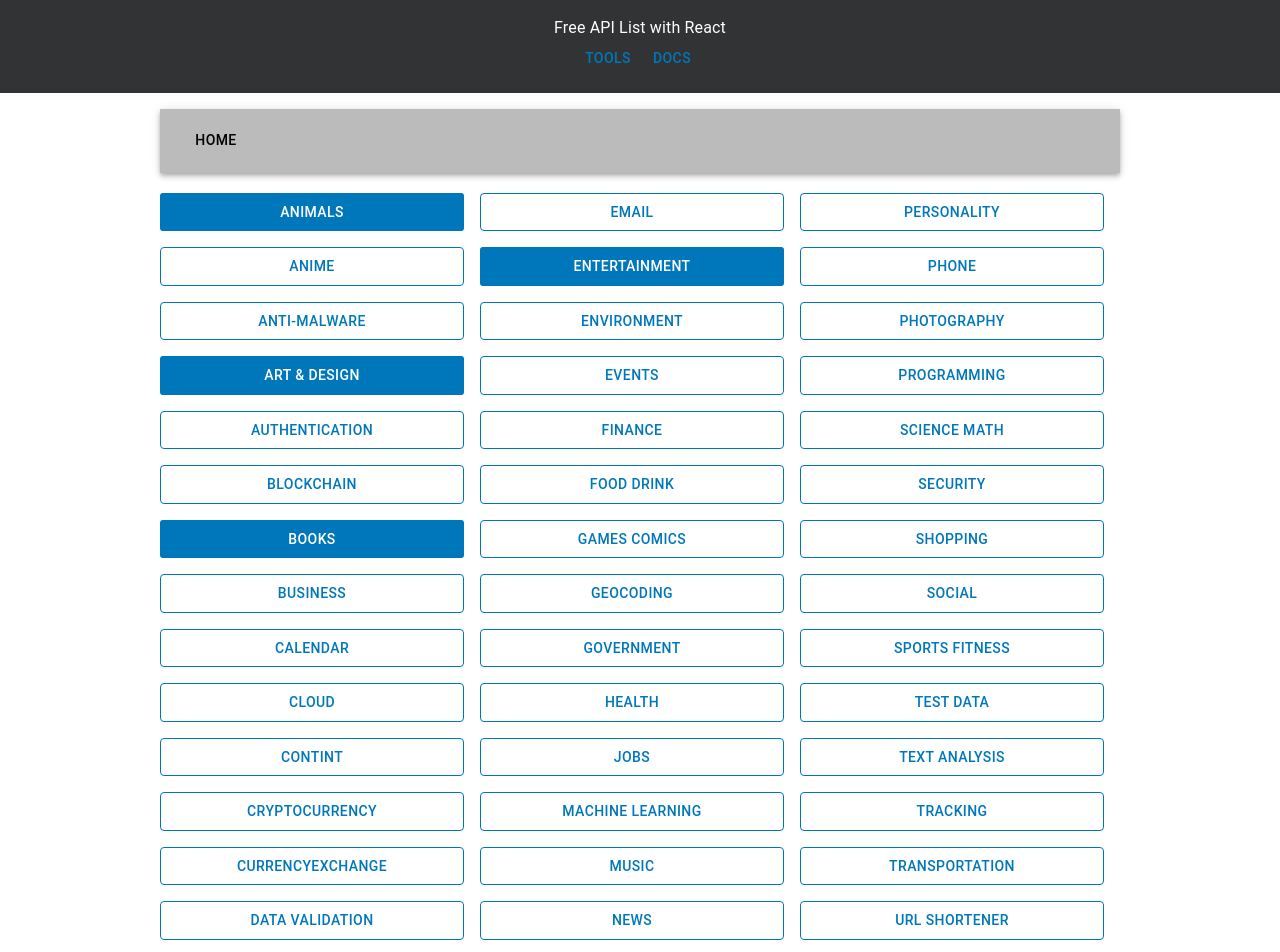
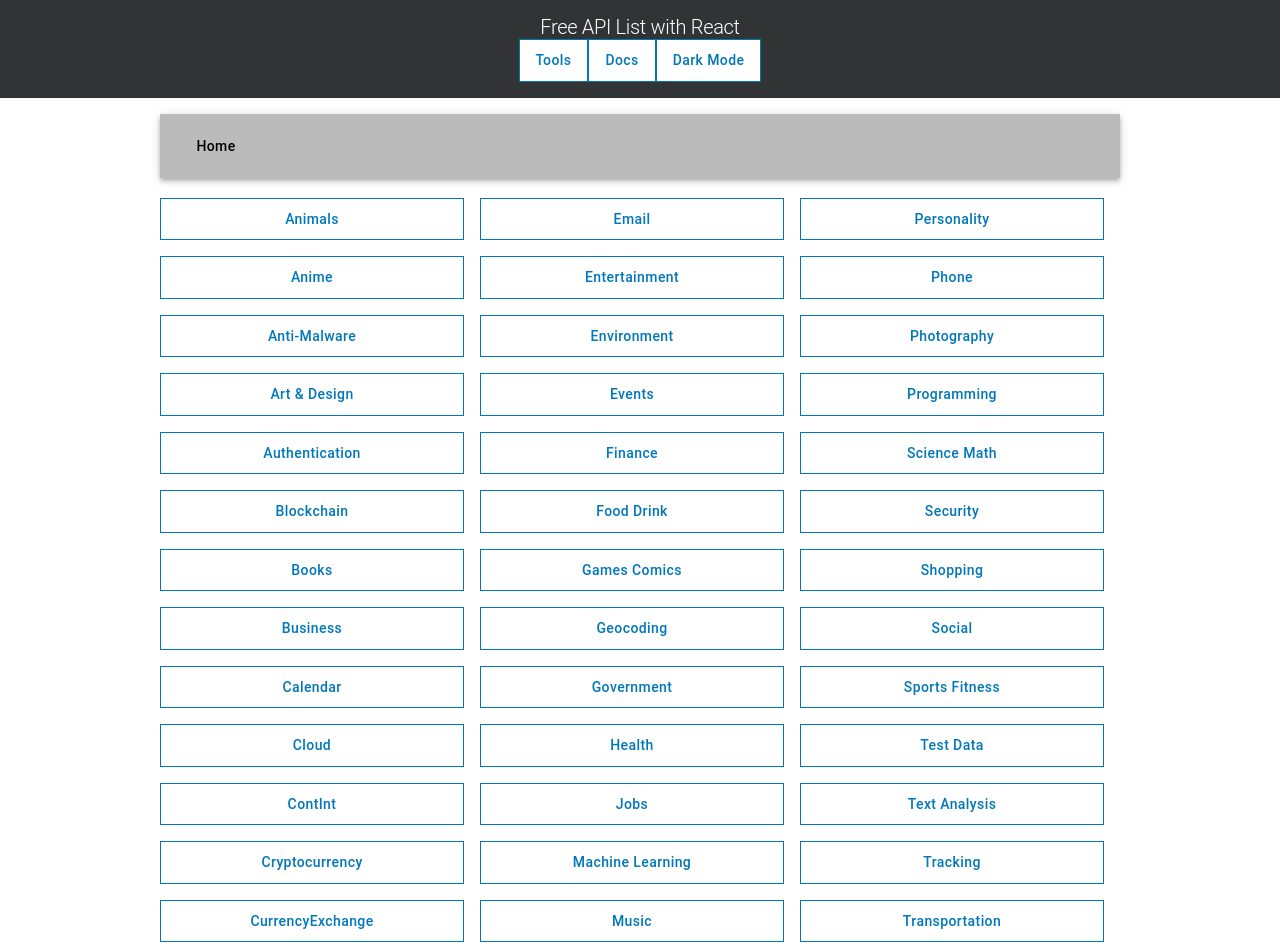
Before and after one commit to Curtis-Thomas/free-api-list-with-react, a React (Create React App) app: page / in a window 1280 px wide. Shown: the top 952 px of the page. Built offline with nearby package versions, Linux system fonts and the light colour scheme.

Commit message:
feat: add theme files, add dark mode (placeholder colors used)

```diff
--- a/src/App.js
+++ b/src/App.js
@@ -1,5 +1,5 @@
-import { Box, ThemeProvider } from "@mui/material";
 import { BrowserRouter as Router, Route, Routes } from "react-router-dom";
+import { useState } from "react";
 import Header from "./core/header/Header";
 import Main from "./core/main/Main";
 import Footer from "./core/footer/Footer";
@@ -71,14 +71,32 @@ import EntertainmentCorpBuzzWords from "./api/entertainment/EntertainmentCorpBuz
 import EntertainmentTechy from "./api/entertainment/EntertainmentTechy";
 
 import theme from "./theme";
+import themeDark from "./themeDark";
+import { Box, createTheme, ThemeProvider } from "@mui/material";
 
 function App() {
+  const [darkMode, setDarkMode] = useState(false);
+
+  const toggleDarkMode = () => {
+    setDarkMode(!darkMode);
+  };
+
+  const lightTheme = createTheme(theme);
+  const darkTheme = createTheme(themeDark);
+
   return (
-    <ThemeProvider theme={theme}>
+    <ThemeProvider theme={darkMode ? darkTheme : lightTheme}>
       <Router>
-        <Box sx={{ backgroundColor: "#ffffff", minHeight: "101vh" }}>
+        <Box
+          sx={{
+            minHeight: "100vh",
+            backgroundColor: darkMode
+              ? darkTheme.palette.background.default
+              : lightTheme.palette.background.default,
+          }}
+        >
           <Box sx={{ minHeight: "5vh" }}>
-            <Header />
+            <Header toggleDarkMode={toggleDarkMode} />
           </Box>
           <Box
             sx={{
--- a/src/core/header/Header.js
+++ b/src/core/header/Header.js
@@ -4,7 +4,7 @@ import { Box, Button, Typography } from "@mui/material";
 /**
  * Component for the header of the application.
  */
-const Header = () => {
+const Header = ({ toggleDarkMode }) => {
   const navigate = useNavigate();
 
   /**
@@ -32,10 +32,13 @@ const Header = () => {
         padding: 2,
       }}
     >
-      <Typography>Free API List with React</Typography>
+      <Typography variant="h1" fontSize={20}>
+        Free API List with React
+      </Typography>
       <Box>
         <Button onClick={handleToolsClick}>Tools</Button>
         <Button onClick={handleDocsClick}>Docs</Button>
+        <Button onClick={toggleDarkMode}>Dark Mode</Button>
       </Box>
     </Box>
   );
--- a/src/core/main/BtnRouting.js
+++ b/src/core/main/BtnRouting.js
@@ -33,7 +33,6 @@ const BtnRouting = ({ btnName, navigateTo, backgroundColor, textColor }) => {
         fullWidth={true}
         onClick={handleClick}
         style={{ color: `${textColor}` }}
-        sx={{ border: "solid 1px #0077ba" }}
       >
         {btnName}
       </Button>
--- a/src/core/main/Main.js
+++ b/src/core/main/Main.js
@@ -17,322 +17,96 @@ const Main = () => {
         {/* Column 1 */}
 
         <Box sx={{ flex: 1 }}>
-          <BtnRouting
-            btnName="Animals"
-            navigateTo="/AnimalsDash"
-            backgroundColor="#0077ba"
-            textColor="white"
-          />
-          <BtnRouting
-            btnName="Anime"
-            navigateTo="/AnimeDash"
-            backgroundColor="white"
-            textColor="#0077ba"
-          />
-          <BtnRouting
-            btnName="Anti-Malware"
-            navigateTo="/AntiMalwareDash"
-            backgroundColor="white"
-            textColor="#0077ba"
-          />
-          <BtnRouting
-            btnName="Art & Design"
-            navigateTo="/ArtDesignDash"
-            backgroundColor="#0077ba"
-            textColor="white"
-          />
+          <BtnRouting btnName="Animals" navigateTo="/AnimalsDash" />
+          <BtnRouting btnName="Anime" navigateTo="/AnimeDash" />
+          <BtnRouting btnName="Anti-Malware" navigateTo="/AntiMalwareDash" />
+          <BtnRouting btnName="Art & Design" navigateTo="/ArtDesignDash" />
           <BtnRouting
             btnName="Authentication"
             navigateTo="/AuthenticationDash"
-            backgroundColor="white"
-            textColor="#0077ba"
           />
-          <BtnRouting
-            btnName="Blockchain"
-            navigateTo="/BlockchainDash"
-            // backgroundColor="white"
-            // textColor="#0077ba"
-          />
-          <BtnRouting
-            btnName="Books"
-            navigateTo="/BooksDash"
-            backgroundColor="#0077ba"
-            textColor="white"
-          />
-          <BtnRouting
-            btnName="Business"
-            navigateTo="/BusinessDash"
-            // backgroundColor="white"
-            // textColor="#0077ba"
-          />
-          <BtnRouting
-            btnName="Calendar"
-            navigateTo="/CalendarDash"
-            // backgroundColor="white"
-            // textColor="#0077ba"
-          />
-          <BtnRouting
-            btnName="Cloud"
-            navigateTo="/CloudDash"
-            // backgroundColor="white"
-            // textColor="#0077ba"
-          />
-          <BtnRouting
-            btnName="ContInt"
-            navigateTo="/ContIntDash"
-            // backgroundColor="white"
-            // textColor="#0077ba"
-          />
+          <BtnRouting btnName="Blockchain" navigateTo="/BlockchainDash" />
+          <BtnRouting btnName="Books" navigateTo="/BooksDash" />
+          <BtnRouting btnName="Business" navigateTo="/BusinessDash" />
+          <BtnRouting btnName="Calendar" navigateTo="/CalendarDash" />
+          <BtnRouting btnName="Cloud" navigateTo="/CloudDash" />
+          <BtnRouting btnName="ContInt" navigateTo="/ContIntDash" />
           <BtnRouting
             btnName="Cryptocurrency"
             navigateTo="/CryptocurrencyDash"
-            // backgroundColor="white"
-            // textColor="#0077ba"
           />
           <BtnRouting
             btnName="CurrencyExchange"
             navigateTo="/CurrencyExchangeDash"
-            // backgroundColor="white"
-            // textColor="#0077ba"
           />
           <BtnRouting
             btnName="Data Validation"
             navigateTo="/DataValidationDash"
-            // backgroundColor="white"
-            // textColor="#0077ba"
           />
-          <BtnRouting
-            btnName="Development"
-            navigateTo="/DevelopmentDash"
-            // backgroundColor="white"
-            // textColor="#0077ba"
-          />
-          <BtnRouting
-            btnName="Dictionary"
-            navigateTo="/DictionaryDash"
-            // backgroundColor="white"
-            // textColor="#0077ba"
-          />
+          <BtnRouting btnName="Development" navigateTo="/DevelopmentDash" />
+          <BtnRouting btnName="Dictionary" navigateTo="/DictionaryDash" />
           <BtnRouting
             btnName="Documents Production"
             navigateTo="/DocsProdDash"
-            // backgroundColor="white"
-            // textColor="#0077ba"
           />
         </Box>
 
         {/* Column 2 */}
 
         <Box sx={{ flex: 1 }}>
-          <BtnRouting
-            btnName="Email"
-            navigateTo="/EmailDash"
-            // backgroundColor="white"
-            // textColor="#0077ba"
-          />{" "}
-          <BtnRouting
-            btnName="Entertainment"
-            navigateTo="/EntertainmentDash"
-            backgroundColor="#0077ba"
-            textColor="white"
-          />{" "}
-          <BtnRouting
-            btnName="Environment"
-            navigateTo="/EnvironmentDash"
-            // backgroundColor="white"
-            // textColor="#0077ba"
-          />{" "}
-          <BtnRouting
-            btnName="Events"
-            navigateTo="/EventsDash"
-            // backgroundColor="white"
-            // textColor="#0077ba"
-          />{" "}
-          <BtnRouting
-            btnName="Finance"
-            navigateTo="/FinanceDash"
-            // backgroundColor="white"
-            // textColor="#0077ba"
-          />{" "}
+          <BtnRouting btnName="Email" navigateTo="/EmailDash" />{" "}
+          <BtnRouting btnName="Entertainment" navigateTo="/EntertainmentDash" />{" "}
+          <BtnRouting btnName="Environment" navigateTo="/EnvironmentDash" />{" "}
+          <BtnRouting btnName="Events" navigateTo="/EventsDash" />{" "}
+          <BtnRouting btnName="Finance" navigateTo="/FinanceDash" />{" "}
           <BtnRouting
             btnName="Food Drink"
             navigateTo="/FoodDrinkDash"
-            // backgroundColor="#0077ba"
-            // textColor="white"
+            // backgroundColor= {theme.palette.primary.main}
+            //
           />{" "}
-          <BtnRouting
-            btnName="Games Comics"
-            navigateTo="/GamesComicsDash"
-            // backgroundColor="white"
-            // textColor="#0077ba"
-          />{" "}
-          <BtnRouting
-            btnName="Geocoding"
-            navigateTo="/GeocodingDash"
-            // backgroundColor="white"
-            // textColor="#0077ba"
-          />{" "}
-          <BtnRouting
-            btnName="Government"
-            navigateTo="/GovernmentDash"
-            // backgroundColor="white"
-            // textColor="#0077ba"
-          />{" "}
-          <BtnRouting
-            btnName="Health"
-            navigateTo="/HealthDash"
-            // backgroundColor="white"
-            // textColor="#0077ba"
-          />{" "}
-          <BtnRouting
-            btnName="Jobs"
-            navigateTo="/JobsDash"
-            // backgroundColor="white"
-            // textColor="#0077ba"
-          />{" "}
+          <BtnRouting btnName="Games Comics" navigateTo="/GamesComicsDash" />{" "}
+          <BtnRouting btnName="Geocoding" navigateTo="/GeocodingDash" />{" "}
+          <BtnRouting btnName="Government" navigateTo="/GovernmentDash" />{" "}
+          <BtnRouting btnName="Health" navigateTo="/HealthDash" />{" "}
+          <BtnRouting btnName="Jobs" navigateTo="/JobsDash" />{" "}
           <BtnRouting
             btnName="Machine Learning"
             navigateTo="/MachineLearningDash"
-            // backgroundColor="white"
-            // textColor="#0077ba"
           />{" "}
-          <BtnRouting
-            btnName="Music"
-            navigateTo="/MusicDash"
-            // backgroundColor="white"
-            // textColor="#0077ba"
-          />{" "}
-          <BtnRouting
-            btnName="News"
-            navigateTo="/NewsDash"
-            // backgroundColor="white"
-            // textColor="#0077ba"
-          />{" "}
-          <BtnRouting
-            btnName="Open Data"
-            navigateTo="/OpenDataDash"
-            // backgroundColor="white"
-            // textColor="#0077ba"
-          />{" "}
-          <BtnRouting
-            btnName="Open Source"
-            navigateTo="/OpenSourceDash"
-            // backgroundColor="white"
-            // textColor="#0077ba"
-          />{" "}
-          <BtnRouting
-            btnName="Patent"
-            navigateTo="/PatentDash"
-            // backgroundColor="white"
-            // textColor="#0077ba"
-          />
+          <BtnRouting btnName="Music" navigateTo="/MusicDash" />{" "}
+          <BtnRouting btnName="News" navigateTo="/NewsDash" />{" "}
+          <BtnRouting btnName="Open Data" navigateTo="/OpenDataDash" />{" "}
+          <BtnRouting btnName="Open Source" navigateTo="/OpenSourceDash" />{" "}
+          <BtnRouting btnName="Patent" navigateTo="/PatentDash" />
         </Box>
 
         {/* Column 3 */}
 
         <Box sx={{ flex: 1 }}>
-          <BtnRouting
-            btnName="Personality"
-            navigateTo="/PersonalityDash"
-            // backgroundColor="white"
-            // textColor="#0077ba"
-          />
-          <BtnRouting
-            btnName="Phone"
-            navigateTo="/PhoneDash"
-            // backgroundColor="white"
-            // textColor="#0077ba"
-          />{" "}
-          <BtnRouting
-            btnName="Photography"
-            navigateTo="/PhotographyDash"
-            // backgroundColor="white"
-            // textColor="#0077ba"
-          />{" "}
-          <BtnRouting
-            btnName="Programming"
-            navigateTo="/ProgrammingDash"
-            // backgroundColor="white"
-            // textColor="#0077ba"
-          />{" "}
-          <BtnRouting
-            btnName="Science Math"
-            navigateTo="/ScienceMathDash"
-            // backgroundColor="white"
-            // textColor="#0077ba"
-          />{" "}
-          <BtnRouting
-            btnName="Security"
-            navigateTo="/SecurityDash"
-            // backgroundColor="white"
-            // textColor="#0077ba"
-          />{" "}
-          <BtnRouting
-            btnName="Shopping"
-            navigateTo="/ShoppingDash"
-            // backgroundColor="white"
-            // textColor="#0077ba"
-          />{" "}
-          <BtnRouting
-            btnName="Social"
-            navigateTo="/SocialDash"
-            // backgroundColor="white"
-            // textColor="#0077ba"
-          />{" "}
+          <BtnRouting btnName="Personality" navigateTo="/PersonalityDash" />
+          <BtnRouting btnName="Phone" navigateTo="/PhoneDash" />{" "}
+          <BtnRouting btnName="Photography" navigateTo="/PhotographyDash" />{" "}
+          <BtnRouting btnName="Programming" navigateTo="/ProgrammingDash" />{" "}
+          <BtnRouting btnName="Science Math" navigateTo="/ScienceMathDash" />{" "}
+          <BtnRouting btnName="Security" navigateTo="/SecurityDash" />{" "}
+          <BtnRouting btnName="Shopping" navigateTo="/ShoppingDash" />{" "}
+          <BtnRouting btnName="Social" navigateTo="/SocialDash" />{" "}
           <BtnRouting
             btnName="Sports Fitness"
             navigateTo="/SportsFitnessDash"
-            // backgroundColor="white"
-            // textColor="#0077ba"
           />{" "}
-          <BtnRouting
-            btnName="Test Data"
-            navigateTo="/TestDataDash"
-            // backgroundColor="white"
-            // textColor="#0077ba"
-          />{" "}
-          <BtnRouting
-            btnName="Text Analysis"
-            navigateTo="/TextAnalysisDash"
-            // backgroundColor="white"
-            // textColor="#0077ba"
-          />{" "}
-          <BtnRouting
-            btnName="Tracking"
-            navigateTo="/TrackingDash"
-            // backgroundColor="white"
-            // textColor="#0077ba"
-          />{" "}
+          <BtnRouting btnName="Test Data" navigateTo="/TestDataDash" />{" "}
+          <BtnRouting btnName="Text Analysis" navigateTo="/TextAnalysisDash" />{" "}
+          <BtnRouting btnName="Tracking" navigateTo="/TrackingDash" />{" "}
           <BtnRouting
             btnName="Transportation"
             navigateTo="/TransportationDash"
-            // backgroundColor="white"
-            // textColor="#0077ba"
           />{" "}
-          <BtnRouting
-            btnName="URL Shortener"
-            navigateTo="/UrlShortenerDash"
-            // backgroundColor="white"
-            // textColor="#0077ba"
-          />{" "}
-          <BtnRouting
-            btnName="Vehicle"
-            navigateTo="/VehicleDash"
-            // backgroundColor="white"
-            // textColor="#0077ba"
-          />{" "}
-          <BtnRouting
-            btnName="Video"
-            navigateTo="/VideoDash"
-            // backgroundColor="white"
-            // textColor="#0077ba"
-          />{" "}
-          <BtnRouting
-            btnName="Weather"
-            navigateTo="/WeatherDash"
-            // backgroundColor="white"
-            // textColor="#0077ba"
-          />
+          <BtnRouting btnName="URL Shortener" navigateTo="/UrlShortenerDash" />{" "}
+          <BtnRouting btnName="Vehicle" navigateTo="/VehicleDash" />{" "}
+          <BtnRouting btnName="Video" navigateTo="/VideoDash" />{" "}
+          <BtnRouting btnName="Weather" navigateTo="/WeatherDash" />
         </Box>
       </Box>
     </Box>
--- a/src/core/main/navigation/Link.js
+++ b/src/core/main/navigation/Link.js
@@ -11,13 +11,15 @@ const onMouseOver = (e) => {
 };
 
 const onMouseOut = (e) => {
-  e.target.style.removeProperty("background-color");
+  e.target.style.backgroundColor = "#bbb";
 };
 
 const linkStyle = {
   padding: "0 0.5rem",
   textDecoration: "none",
   color: "black",
+  border: "none",
+  backgroundColor: "#bbb",
 };
 
 const Link = (props) => {
--- a/src/theme.js
+++ b/src/theme.js
@@ -13,85 +13,50 @@ const theme = createTheme({
       main: "#00bcd4", // Main secondary color
       contrastText: "#ffffff", // Contrast text color to be used with the secondary color
     },
-    // Error color palette
-    error: {
-      main: "#f44336", // Main error color
-    },
-    // Success color palette
-    success: {
-      main: "#4caf50", // Main success color
-    },
-    // Warning color palette
-    warning: {
-      main: "#ff9800", // Main warning color
-    },
-    // Info color palette
-    info: {
-      main: "#2196f3", // Main info color
-    },
     // Background color palette
     background: {
       default: "#ffffff", // Default background color
     },
-    // Text color palette
     text: {
-      primary: "#000000", // Primary text color
+      primary: "#0077ba",
+      secondary: "#0077ba",
     },
-    // Disabled color palette
-    disabled: {
-      main: "#808080", // Main disabled color
+  },
+  typography: {
+    body1: {
+      color: "#0077ba",
     },
-    // Hover color palette
-    hover: {
-      main: "#e0e0e0", // Main hover color
+    h1: {
+      color: "#ffffff",
     },
-    // Active color palette
-    active: {
-      main: "#1976d2", // Main active color
+    h2: {
+      color: "#0077ba",
     },
-    // Focus color palette
-    focus: {
-      main: "#1976d2", // Main focus color
+    h3: {
+      color: "#0077ba",
     },
-    // Link color palette
-    link: {
-      main: "#1976d2", // Main link color
+    h4: {
+      color: "#0077ba",
     },
-    // Placeholder color palette
-    placeholder: {
-      main: "#bdbdbd", // Main placeholder color
+    h5: {
+      color: "#0077ba",
     },
-    // Icon color palette
-    icon: {
-      main: "#757575", // Main icon color
+    h6: {
+      color: "#0077ba",
     },
-    // Border color palette
-    border: {
-      main: "#e0e0e0", // Main border color
-    },
-    // Divider color palette
-    divider: {
-      main: "#e0e0e0", // Main divider color
-    },
-    // Success background color palette
-    successBackground: {
-      main: "#e8f5e9", // Main success background color
-    },
-    // Error background color palette
-    errorBackground: {
-      main: "#ffebee", // Main error background color
-    },
-    // Warning background color palette
-    warningBackground: {
-      main: "#fff3e0", // Main warning background color
-    },
-    // Info background color palette
-    infoBackground: {
-      main: "#e3f2fd", // Main info background color
-    },
-    // Accent color palette
-    accent: {
-      main: "#ff4081", // Main accent color
+  },
+  components: {
+    MuiButton: {
+      styleOverrides: {
+        root: {
+          textTransform: "none",
+          borderRadius: 0,
+          padding: "8px 16px",
+          color: "#0077ba", // Custom color for the button text
+          backgroundColor: "#ffffff", // Custom background color for the button
+          border: "1px solid #0077ba", // Custom border for the button
+        },
+      },
     },
   },
 });
--- /dev/null
+++ b/src/themeDark.js
@@ -0,0 +1,61 @@
+import { createTheme } from "@mui/material/styles";
+
+const themeDark = createTheme({
+  palette: {
+    mode: "dark",
+    primary: {
+      main: "#b0b3b8",
+    },
+    secondary: {
+      light: "#b0b3b8",
+      main: "#b0b3b8",
+      contrastText: "#b0b3b8",
+    },
+    background: {
+      default: "#121212",
+    },
+    text: {
+      primary: "#b0b3b8",
+      secondary: "#b0b3b8",
+    },
+  },
+  typography: {
+    body1: {
+      color: "#e4e6eb",
+    },
+    h1: {
+      color: "#e4e6eb",
+    },
+    h2: {
+      color: "#e4e6eb",
+    },
+    h3: {
+      color: "#e4e6eb",
+    },
+    h4: {
+      color: "#e4e6eb",
+    },
+    h5: {
+      color: "#e4e6eb",
+    },
+    h6: {
+      color: "#e4e6eb",
+    },
+  },
+  components: {
+    MuiButton: {
+      styleOverrides: {
+        root: {
+          textTransform: "none",
+          borderRadius: 0,
+          padding: "8px 16px",
+          color: "#e4e6eb", // Custom color for the button text
+          backgroundColor: "#242526", // Custom background color for the button
+          border: "1px solid #e4e6eb", // Custom border for the button
+        },
+      },
+    },
+  },
+});
+
+export default themeDark;
```
Also changed, not shown: 3 other files (tests, documents, lock files or other folders).
